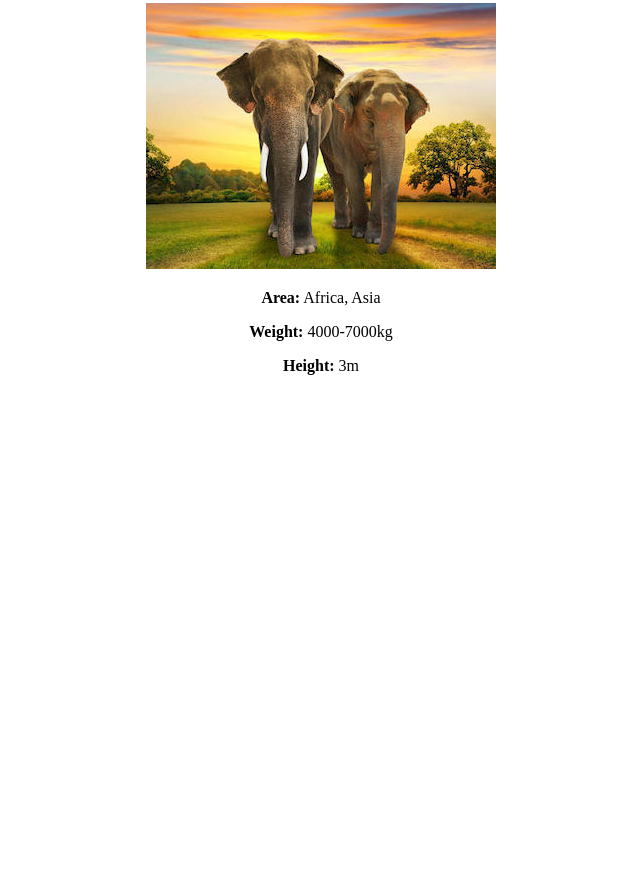
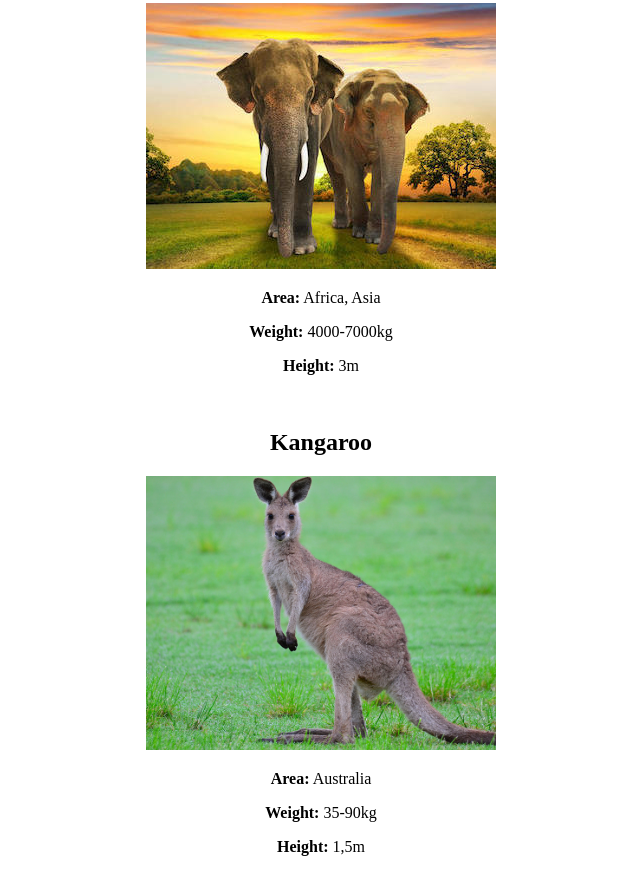
Before and after one commit to ValievaElmiraMuratovna/wild_animals, a plain HTML site: page index.html in a window 1280 px wide. Shown: the part 794-1688 px from the top of the page, without its empty margins (319-959 px from the left). Before the commit the page ends 1211 px from the top, so only its background shows below. Drawn offline with Linux system fonts and the light colour scheme.

Commit message:
Добавили секцию еще одного животного (Кенгуру).

```diff
--- a/index.html
+++ b/index.html
@@ -32,5 +32,12 @@
     <p><b>Height:</b> 3m</p>
     <br>
 
+    <h2>Kangaroo</h2>
+    <img width=350px src="pictures/kangaroo.jpg">
+    <p><b>Area:</b> Australia</p>
+    <p><b>Weight:</b> 35-90kg</p>
+    <p><b>Height:</b> 1,5m</p>
+    <br>
+
   </body>
 </html>
```
Also changed, not shown: pictures/kangaroo.jpg (added).
